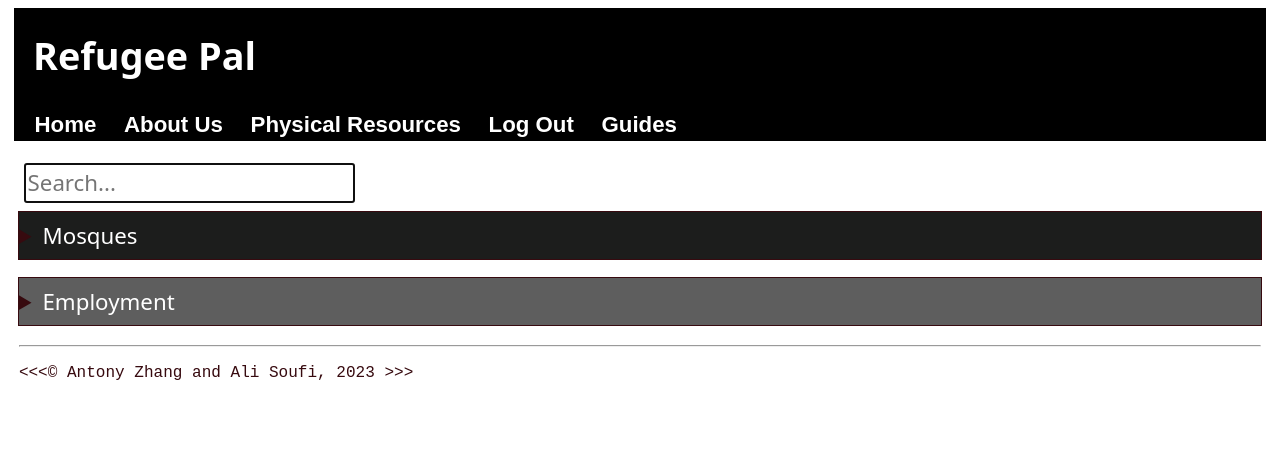
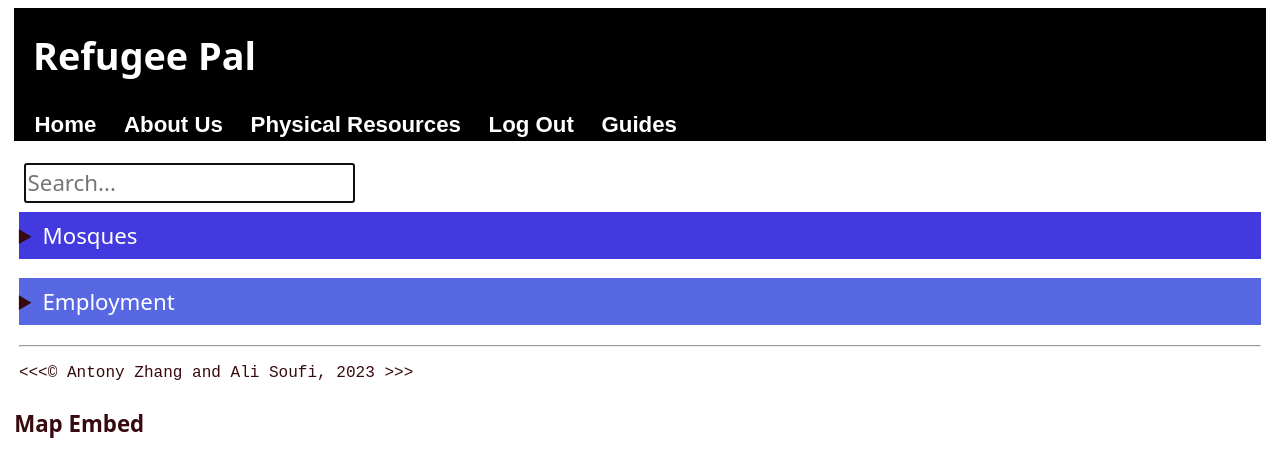
Before and after one commit to Refugee-Pal/Refugee-Pal-alpha, a plain HTML site: page physical-resources.html in a window 1280 px wide. Shown: the top 460 px of the page. Drawn offline with Linux system fonts and the light colour scheme; grey boxes are pictures that could not be loaded.

Commit message:
added prototype map embed

```diff
--- a/physical-resources.html
+++ b/physical-resources.html
@@ -111,4 +111,5 @@
             <hr><p class="foot">&lt;&lt;&lt;&COPY; Antony Zhang and Ali Soufi, 2023 &gt;&gt;&gt;</p>
         </footer>
     </body>
-</html>
+</html><h3>Map Embed</h3>
+<div class="mapouter"><div class="gmap_canvas"><iframe width="600" height="500" id="gmap_canvas" src="https://maps.google.com/maps?q=Muslim%20Food%20Bank%20and%20Community%20Centres&t=&z=13&ie=UTF8&iwloc=&output=embed" frameborder="0" scrolling="no" marginheight="0" marginwidth="0"></iframe><a href="https://www.whatismyip-address.com/divi-discount/">divi discount</a><br><style>.mapouter{position:relative;text-align:right;height:500px;width:600px;}</style><a href="https://www.embedgooglemap.net">embed google</a><style>.gmap_canvas {overflow:hidden;background:none!important;height:500px;width:600px;}</style></div></div>
--- a/style.css
+++ b/style.css
@@ -23,23 +23,21 @@ font-family: Arial, Helvetica, sans-serif;
 
 
 .employment {
-    background-color: rgb(94, 94, 94);
+    background-color: rgb(88, 104, 227);
     -webkit-text-fill-color: white;
     font-weight: 500;
     padding-top: 0.3em;
     padding-bottom: 0.3em;
-    outline: 1px solid;
     box-sizing: border-box;
     margin: 0.5rem 0rem;
 }
 
 .mosques {
-    background-color:rgb(28, 29, 28);
+    background-color:rgb(66, 58, 222);
     font-weight: 500;
     -webkit-text-fill-color: white;
     padding-top: 0.3em;
     padding-bottom: 0.3em;
-    outline: 1px solid;
     box-sizing: border-box;
     margin: 0.5rem 0rem;
 }
```
Also changed, not shown: 1 other file.
